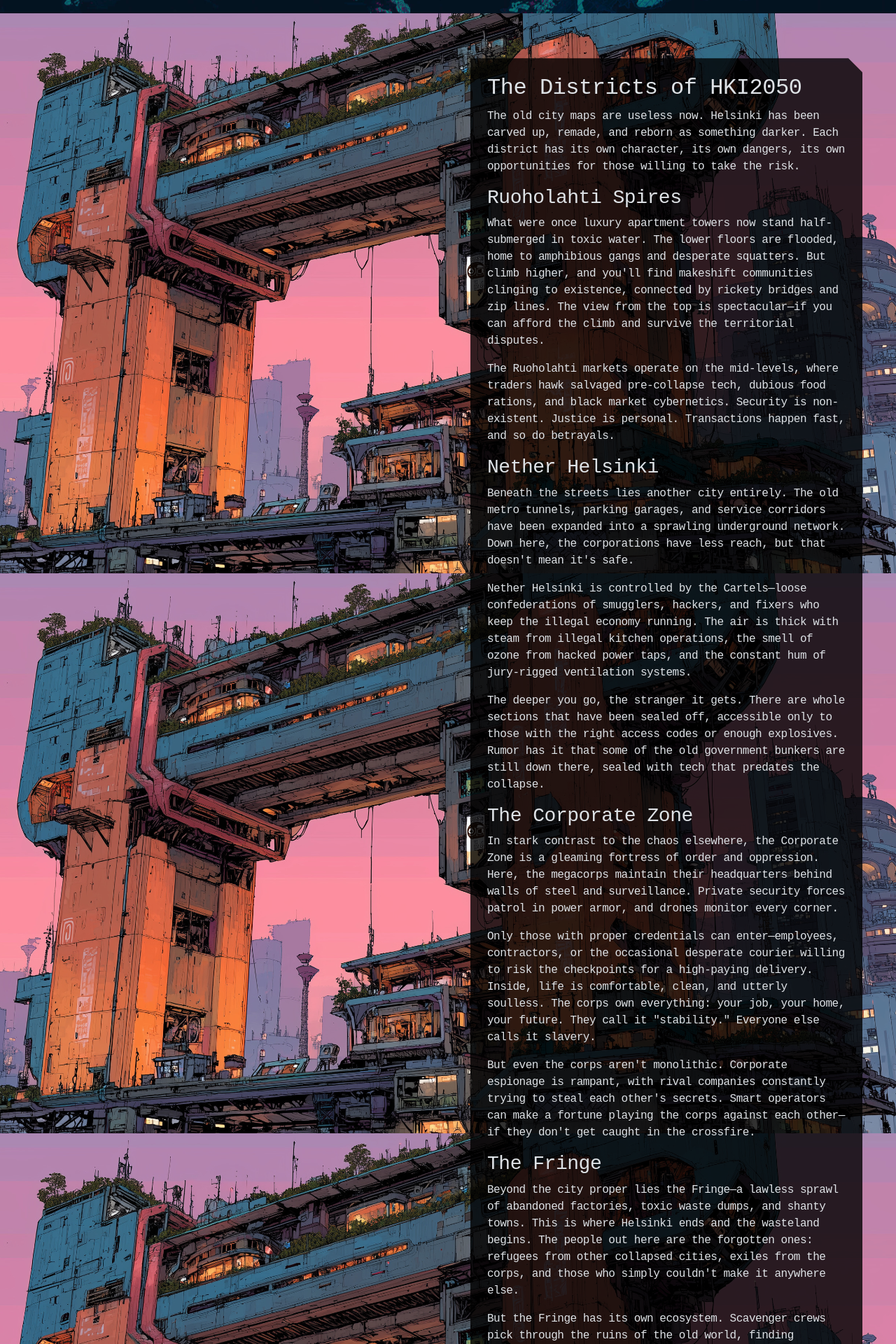
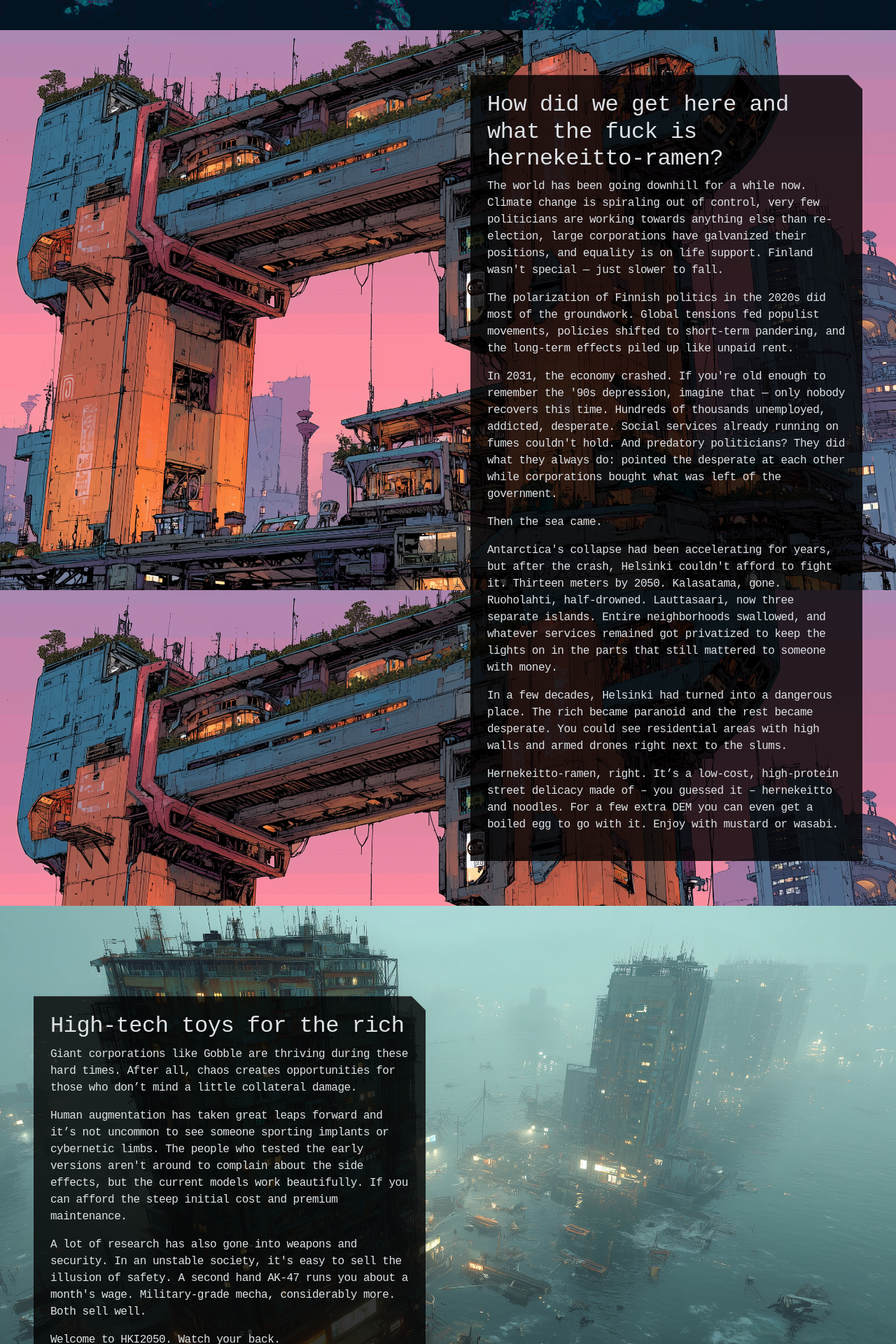
Before and after one commit to ninjapiraatti/hki-pw-frontend, a Vue app: page / in a window 1280 px wide. Shown: the part 880-2800 px from the top of the page at 70% size. Built offline with nearby package versions, Linux system fonts and the light colour scheme; sample sign-in values are in the browser's storage; a web font is replaced by a local one; what @yeger/vue-masonry-wall would draw is missing.

Commit message:
Change intro

```diff
--- a/src/views/HomeView.vue
+++ b/src/views/HomeView.vue
@@ -1,6 +1,5 @@
 <template>
 	<div class="scroll-container">
-		<!-- Section 1: Original Welcome Section -->
 		<section class="scroll-section" data-bg="1">
 			<div class="scroll-section__content">
 				<div class="w-100 my-4">
@@ -11,15 +10,17 @@
 						The November rain falls heavy. In the city below, the delusional promises of the early 21st century never
 						came true. Too easily, those with power took, and those without paid the price.
 					</p>
+
 					<p>
-						Helsinki is a very different place now. The institutions, infrastructure, and charm of the Pearl of the
-						Baltic Sea are a thing of the past, replaced by a despairing melancholy, vile corporations, corrupt
-						officials, and ruthless factions.
+						Helsinki is a very different place now. Where the old Pearl of the Baltic had its libraries and its trams
+						and its quiet charm, there are now concrete-walled enclaves for the rich and squatted ruins for everyone
+						else. The institutions are gone. What replaced them is worse.
 					</p>
+
 					<p>
 						Yet, hope dies hard. Hope is the senseless fuel in the form of a warm bowl of hernekeitto-ramen in the
-						steamy bazaars of Nether Helsinki. Hope is why they're trying to rob you in the flooded highrises of
-						Ruoholahti. And ultimately, hope is what will claim you in HKI2050.
+						steamy bazaars of Nether Helsinki. Hope is the kid with a rusted pistol trying to rob you in the flooded
+						highrises of Ruoholahti. And ultimately, hope is what will claim you in HKI2050.
 					</p>
 				</div>
 				<router-link :to="characterLink">
@@ -34,157 +35,73 @@
 			</div>
 		</section>
 
-		<!-- Section 2: The Districts -->
 		<section class="scroll-section" data-bg="2" data-align="right">
 			<div class="scroll-section__content">
 				<div class="angled-corner text-start p-4">
-					<h2>The Districts of HKI2050</h2>
+					<h2>How did we get here and what the fuck is hernekeitto-ramen?</h2>
 					<p>
-						The old city maps are useless now. Helsinki has been carved up, remade, and reborn as something darker. Each
-						district has its own character, its own dangers, its own opportunities for those willing to take the risk.
+						The world has been going downhill for a while now. Climate change is spiraling out of control, very few
+						politicians are working towards anything else than re-election, large corporations have galvanized their
+						positions, and equality is on life support. Finland wasn't special — just slower to fall.
 					</p>
 
-					<h3>Ruoholahti Spires</h3>
 					<p>
-						What were once luxury apartment towers now stand half-submerged in toxic water. The lower floors are
-						flooded, home to amphibious gangs and desperate squatters. But climb higher, and you'll find makeshift
-						communities clinging to existence, connected by rickety bridges and zip lines. The view from the top is
-						spectacular—if you can afford the climb and survive the territorial disputes.
-					</p>
-					<p>
-						The Ruoholahti markets operate on the mid-levels, where traders hawk salvaged pre-collapse tech, dubious
-						food rations, and black market cybernetics. Security is non-existent. Justice is personal. Transactions
-						happen fast, and so do betrayals.
+						The polarization of Finnish politics in the 2020s did most of the groundwork. Global tensions fed populist
+						movements, policies shifted to short-term pandering, and the long-term effects piled up like unpaid rent.
 					</p>
 
-					<h3>Nether Helsinki</h3>
 					<p>
-						Beneath the streets lies another city entirely. The old metro tunnels, parking garages, and service
-						corridors have been expanded into a sprawling underground network. Down here, the corporations have less
-						reach, but that doesn't mean it's safe.
-					</p>
-					<p>
-						Nether Helsinki is controlled by the Cartels—loose confederations of smugglers, hackers, and fixers who keep
-						the illegal economy running. The air is thick with steam from illegal kitchen operations, the smell of ozone
-						from hacked power taps, and the constant hum of jury-rigged ventilation systems.
-					</p>
-					<p>
-						The deeper you go, the stranger it gets. There are whole sections that have been sealed off, accessible only
-						to those with the right access codes or enough explosives. Rumor has it that some of the old government
-						bunkers are still down there, sealed with tech that predates the collapse.
+						In 2031, the economy crashed. If you're old enough to remember the '90s depression, imagine that — only
+						nobody recovers this time. Hundreds of thousands unemployed, addicted, desperate. Social services already
+						running on fumes couldn't hold. And predatory politicians? They did what they always do: pointed the
+						desperate at each other while corporations bought what was left of the government.
 					</p>
 
-					<h3>The Corporate Zone</h3>
+					<p>Then the sea came.</p>
+
 					<p>
-						In stark contrast to the chaos elsewhere, the Corporate Zone is a gleaming fortress of order and oppression.
-						Here, the megacorps maintain their headquarters behind walls of steel and surveillance. Private security
-						forces patrol in power armor, and drones monitor every corner.
-					</p>
-					<p>
-						Only those with proper credentials can enter—employees, contractors, or the occasional desperate courier
-						willing to risk the checkpoints for a high-paying delivery. Inside, life is comfortable, clean, and utterly
-						soulless. The corps own everything: your job, your home, your future. They call it "stability." Everyone
-						else calls it slavery.
-					</p>
-					<p>
-						But even the corps aren't monolithic. Corporate espionage is rampant, with rival companies constantly trying
-						to steal each other's secrets. Smart operators can make a fortune playing the corps against each other—if
-						they don't get caught in the crossfire.
+						Antarctica's collapse had been accelerating for years, but after the crash, Helsinki couldn't afford to
+						fight it. Thirteen meters by 2050. Kalasatama, gone. Ruoholahti, half-drowned. Lauttasaari, now three
+						separate islands. Entire neighborhoods swallowed, and whatever services remained got privatized to keep the
+						lights on in the parts that still mattered to someone with money.
 					</p>
 
-					<h3>The Fringe</h3>
 					<p>
-						Beyond the city proper lies the Fringe—a lawless sprawl of abandoned factories, toxic waste dumps, and
-						shanty towns. This is where Helsinki ends and the wasteland begins. The people out here are the forgotten
-						ones: refugees from other collapsed cities, exiles from the corps, and those who simply couldn't make it
-						anywhere else.
+						In a few decades, Helsinki had turned into a dangerous place. The rich became paranoid and the rest became
+						desperate. You could see residential areas with high walls and armed drones right next to the slums.
 					</p>
+
 					<p>
-						But the Fringe has its own ecosystem. Scavenger crews pick through the ruins of the old world, finding
-						treasures and terrors in equal measure. Independent communities have formed, each with its own rules and
-						leadership. And somewhere out there, in the toxic fog, are the Nomad clans—groups who've rejected the city
-						entirely and survive on their own terms.
+						Hernekeitto-ramen, right. It’s a low-cost, high-protein street delicacy made of – you guessed it –
+						hernekeitto and noodles. For a few extra DEM you can even get a boiled egg to go with it. Enjoy with mustard
+						or wasabi.
 					</p>
 				</div>
 			</div>
 		</section>
 
-		<!-- Section 3: The Factions -->
 		<section class="scroll-section" data-bg="3" data-align="left">
 			<div class="scroll-section__content">
 				<div class="angled-corner text-start p-4">
-					<h2>The Factions</h2>
+					<h2>High-tech toys for the rich</h2>
 					<p>
-						In HKI2050, allegiances matter. The city is a web of competing interests, and everyone has to choose where
-						they stand—or at least, where they pretend to stand.
+						Giant corporations like Gobble are thriving during these hard times. After all, chaos creates opportunities
+						for those who don’t mind a little collateral damage.
 					</p>
 
-					<h3>The Megacorps</h3>
 					<p>
-						NordicSec, TechnoVaara, and the BioFinn Consortium are the big three. They control the economy, the
-						infrastructure, and most of the firepower. If you work for them, you have security and access to the best
-						tech. But you also have zero freedom and even less privacy.
-					</p>
-					<p>
-						Corporate employees are tracked 24/7. Neural implants monitor productivity. Dissent is identified and
-						"corrected" before it can spread. The corps don't just employ you—they own you. And if you're not useful
-						anymore, you're discarded.
-					</p>
-					<p>
-						Still, some people thrive in the corporate world. Those with ambition and no conscience can climb the
-						ladder, stepping on anyone in their way. And the perks at the top are undeniable: penthouses in the
-						Corporate Zone, access to bleeding-edge biotech, and the kind of power that can reshape the city.
+						Human augmentation has taken great leaps forward and it’s not uncommon to see someone sporting implants or
+						cybernetic limbs. The people who tested the early versions aren't around to complain about the side effects,
+						but the current models work beautifully. If you can afford the steep initial cost and premium maintenance.
 					</p>
 
-					<h3>The Cartels</h3>
 					<p>
-						If the corps are order, the Cartels are chaos—but profitable chaos. Operating out of Nether Helsinki, the
-						Cartels control the black market, the smuggling routes, and the underground networks that keep the city
-						running when the official systems fail.
-					</p>
-					<p>
-						The Cartels aren't unified. They're a loose alliance of criminal enterprises, each with their own specialty:
-						data theft, weapon smuggling, human trafficking, or pharmaceutical production. Rivalry between Cartel
-						factions is common, and turf wars can turn entire districts into war zones overnight.
-					</p>
-					<p>
-						But if you need something the corps won't sell you, the Cartels have it. If you need to disappear, they can
-						make it happen. And if you're skilled enough, they'll pay top credit for your services—no questions asked.
+						A lot of research has also gone into weapons and security. In an unstable society, it's easy to sell the
+						illusion of safety. A second hand AK-47 runs you about a month's wage. Military-grade mecha, considerably
+						more. Both sell well.
 					</p>
 
-					<h3>The Ghosts</h3>
-					<p>
-						No one knows who founded the Ghosts or what they really want. They operate in the shadows, a network of
-						hackers, spies, and saboteurs who strike at both corporate and Cartel targets with equal impunity.
-					</p>
-					<p>
-						Some say the Ghosts are freedom fighters, trying to bring down the corrupt systems that control the city.
-						Others say they're terrorists, sowing chaos for its own sake. The truth is probably somewhere in between—or
-						something stranger entirely.
-					</p>
-					<p>
-						What is known is that the Ghosts have access to tech that shouldn't exist. They can hack supposedly
-						unhackable systems, infiltrate the most secure facilities, and vanish without a trace. Joining the Ghosts is
-						nearly impossible—they recruit you, not the other way around. And once you're in, there's no getting out.
-					</p>
-
-					<h3>The Independents</h3>
-					<p>
-						Not everyone picks a side. The Independents are the mercenaries, the fixers, the solo operators who survive
-						by their wits and their skills. They take jobs from whoever pays the best, switching allegiances as easily
-						as changing clothes.
-					</p>
-					<p>
-						Being Independent means freedom, but it also means risk. You have no backup, no organization to fall back on
-						when things go wrong. You live or die by your own choices. But for those who can handle it, there's no
-						better life. You answer to no one, owe nothing to anyone, and carve your own path through the neon-lit chaos
-						of HKI2050.
-					</p>
-					<p>
-						Some Independents work as couriers, running packages through hostile territory. Others are
-						enforcers-for-hire, solving problems with violence. And then there are the legends—the solos so skilled, so
-						dangerous, that even the megacorps think twice before crossing them.
-					</p>
+					<p>Welcome to HKI2050. Watch your back.</p>
 				</div>
 			</div>
 		</section>
```
